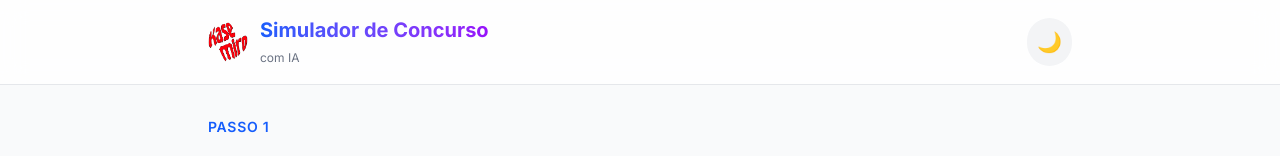
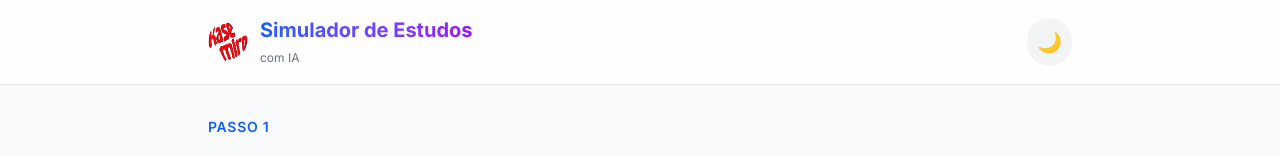
Before and after one commit to kasemiro/meu-simulador, a Next.js app: page / in a window 1280 px wide. Shown: the top 156 px of the page. Built offline with nearby package versions, Linux system fonts and the light colour scheme.

Commit message:
alerado alguns textos da pagina

```diff
--- a/app/page.tsx
+++ b/app/page.tsx
@@ -259,12 +259,12 @@ export default function Home() {
 
       pdf.setFontSize(18);
       pdf.setFont('helvetica', 'bold');
-      pdf.text('Simulador de Concurso Público', pageWidth / 2, y, { align: 'center' });
+      pdf.text('Simulador de Estudos', pageWidth / 2, y, { align: 'center' });
       y += 8;
 
       pdf.setFontSize(10);
       pdf.setFont('helvetica', 'normal');
-      pdf.text('Gerado por IA com DeepSeek', pageWidth / 2, y, { align: 'center' });
+      pdf.text('Gerado por IA com KASEMIRO.COM', pageWidth / 2, y, { align: 'center' });
       y += 10;
 
       pdf.setDrawColor(200, 200, 200);
@@ -404,7 +404,7 @@ export default function Home() {
         pdf.setFont('helvetica', 'italic');
         pdf.setTextColor(150, 150, 150);
         pdf.text(
-          `Gerado com DeepSeek AI - Página ${i} de ${totalPages}`,
+          `Gerado com AI - Página ${i} de ${totalPages}`,
           pageWidth / 2,
           pageHeight - 10,
           { align: 'center' }
@@ -471,7 +471,7 @@ export default function Home() {
             </div>
             <div>
               <h1 className="text-xl font-bold bg-gradient-to-r from-blue-600 to-purple-600 dark:from-blue-400 dark:to-purple-400 bg-clip-text text-transparent">
-                Simulador de Concurso
+                Simulador de Estudos
               </h1>
               <span className={`text-xs ${textMutedClass}`}>com IA</span>
             </div>
```
